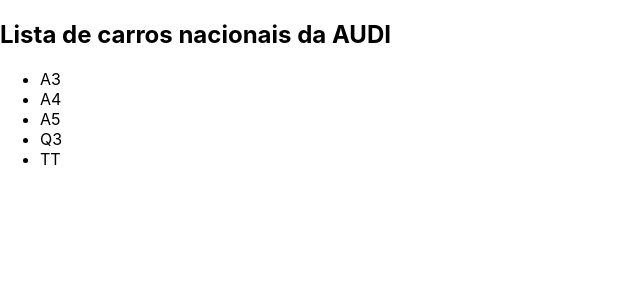
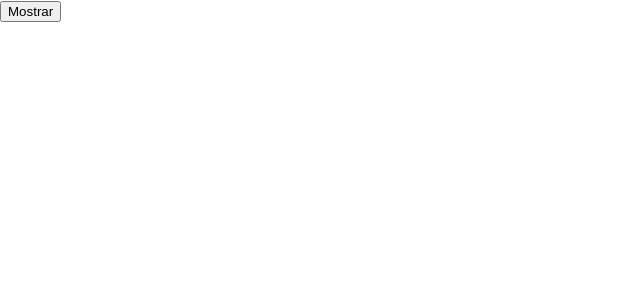
Before and after one commit to Gusm4n/ReactB7, a React (Vite) app in the folder react-vite/: page / in a window 1280 px wide. Shown: the top 300 px of the page, without its empty margins (0-640 px from the left). Built offline with nearby package versions, Linux system fonts and the light colour scheme.

Commit message:
Aula de renderização de conteudos React

```diff
--- a/react-vite/src/App.tsx
+++ b/react-vite/src/App.tsx
@@ -1,24 +1,23 @@
 import React, { useState } from "react";
 
 const App = () => {
+  const [show, setShow] = useState(false);
 
-  let list = [
-    'A3',
-    'A4',
-    'A5',
-    'Q3',
-    'TT'
-  ]
+  const handleClick = () => {
+    setShow( !show )
+  }
 
   return (
     <div>
-      <h2>Lista de carros nacionais da AUDI</h2>
-      <ul>
-        {list.map((item, index)=>(
-          <li key={index}>{item}</li>
-        ))}
-      </ul>
+      <button onClick={handleClick}>{show ? 'Ocultar' : 'Mostrar'}</button>
+
+      {show &&
+      <div>
+        Lorem ipsum dolor sit amet, consectetur adipisicing elit. Quasi eaque sequi, tempore qui, libero ad temporibus alias hic placeat a inventore dolorum labore in ab nemo earum. Illo, culpa in.
+      </div>
+      }
     </div>
+
   );
 }
 
```
